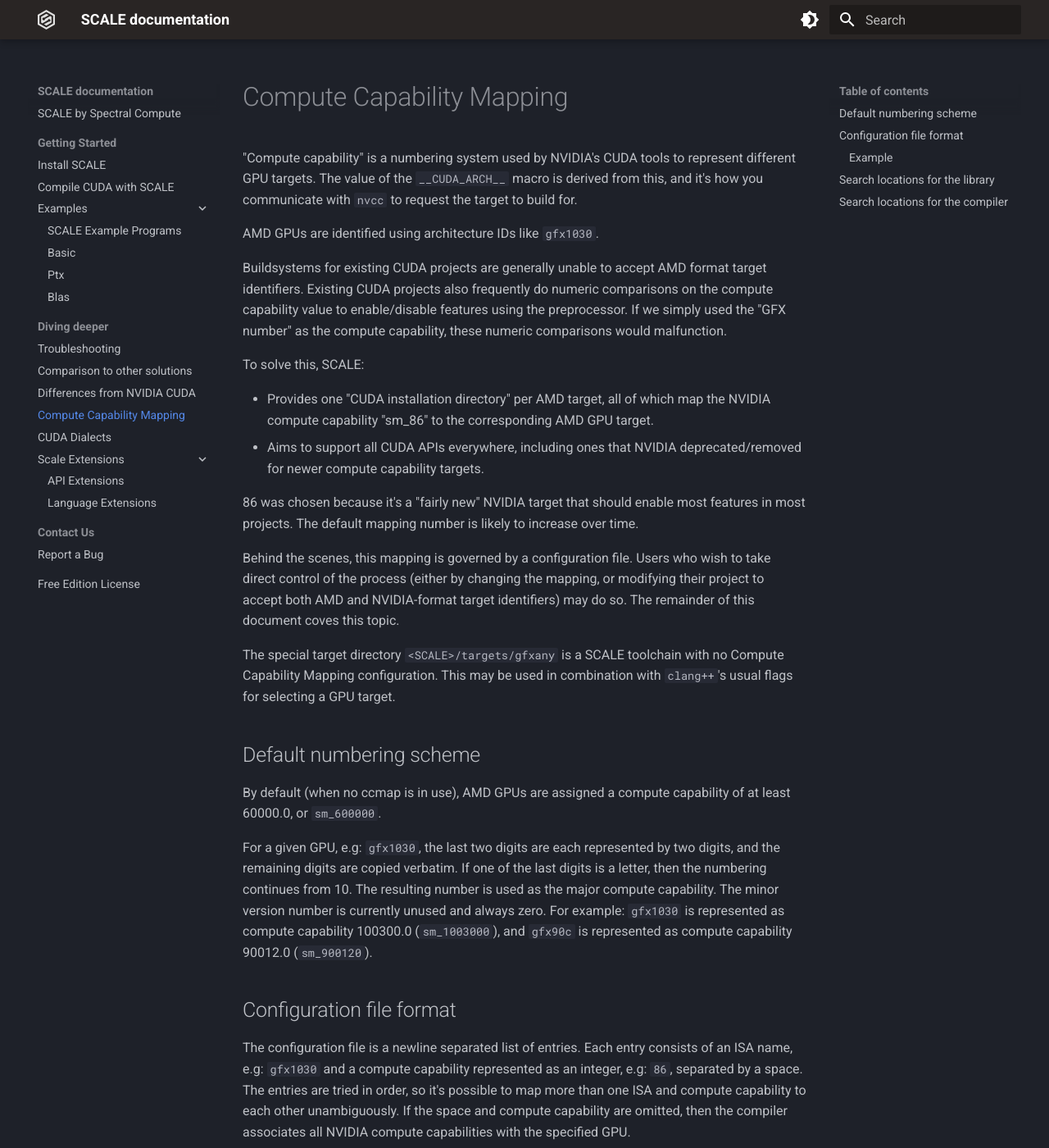
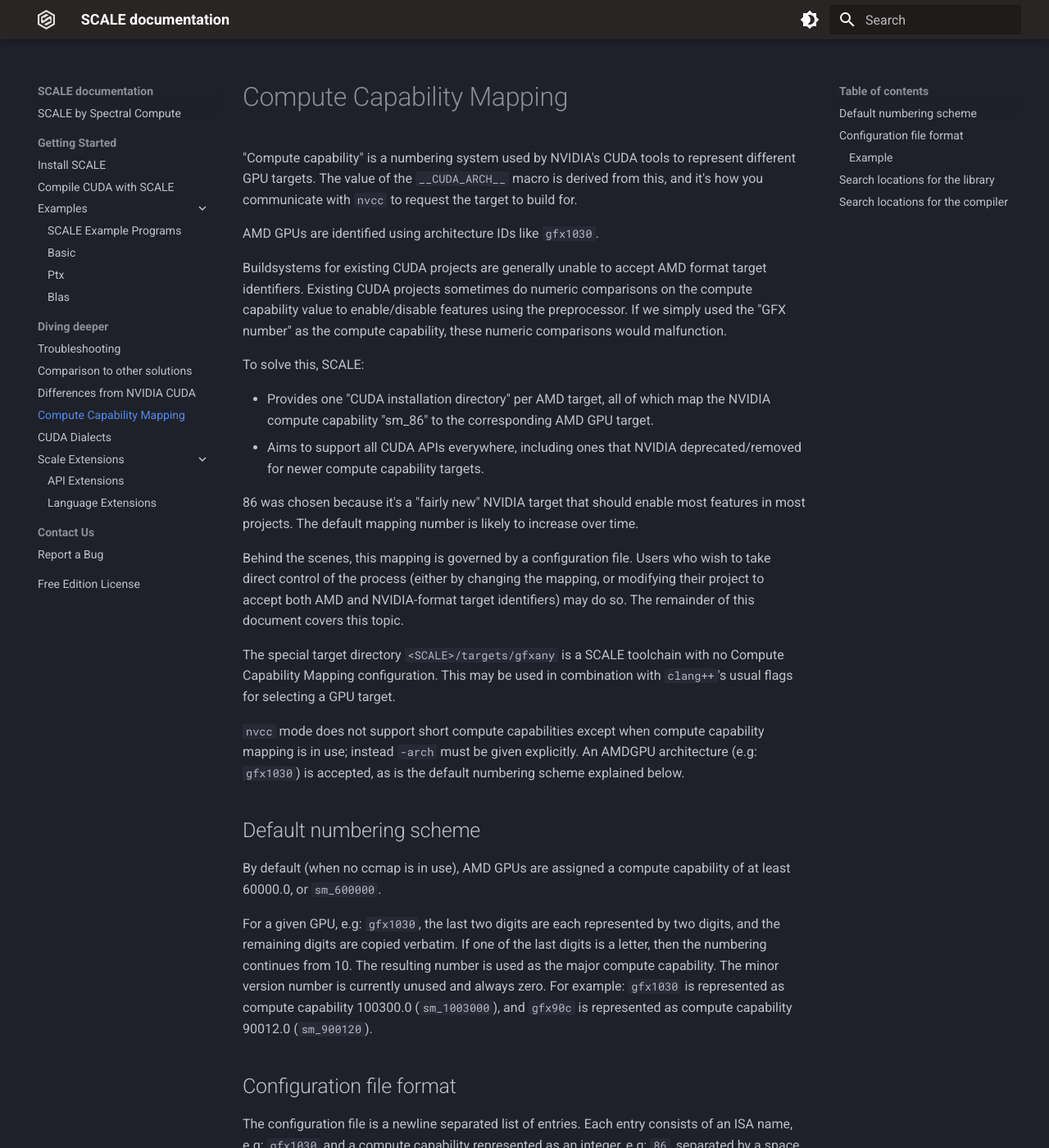
Before and after one commit to spectral-compute/scale-docs, an MkDocs documentation site: the page built from docs/manual/compute-capabilities.md, in a window 1280 px wide and 1400 px high. Shown: the whole window at 82% size. Built offline with MkDocs 1.6.1 and Material for MkDocs 9.7.7, drawn with Linux system fonts in a browser that asks for light colours.

Commit message:
Document that the default numbering scheme is supported by nvcc in gfxany mode

```diff
--- a/docs/manual/compute-capabilities.md
+++ b/docs/manual/compute-capabilities.md
@@ -8,7 +8,7 @@ target to build for.
 AMD GPUs are identified using architecture IDs like `gfx1030`.
 
 Buildsystems for existing CUDA projects are generally unable to accept AMD
-format target identifiers. Existing CUDA projects also frequently do numeric
+format target identifiers. Existing CUDA projects sometimes do numeric
 comparisons on the compute capability value to enable/disable features using
 the preprocessor. If we simply used the "GFX number" as the compute
 capability, these numeric comparisons would malfunction.
@@ -27,11 +27,16 @@ increase over time.
 Behind the scenes, this mapping is governed by a configuration file. Users
 who wish to take direct control of the process (either by changing the
 mapping, or modifying their project to accept both AMD and NVIDIA-format
-target identifiers) may do so. The remainder of this document coves this topic.
+target identifiers) may do so. The remainder of this document covers this topic.
 
 The special target directory `<SCALE>/targets/gfxany` is a SCALE toolchain
 with no Compute Capability Mapping configuration. This may be used in
 combination with `clang++`'s usual flags for selecting a GPU target.
+
+`nvcc` mode does not support short compute capabilities except when compute
+capability mapping is in use; instead `-arch` must be given explicitly. An
+AMDGPU architecture (e.g: `gfx1030`) is accepted, as is the default
+numbering scheme explained below.
 
 ## Default numbering scheme
 
@@ -45,8 +50,6 @@ resulting number is used as the major compute capability. The minor version
 number is currently unused and always zero. For example: `gfx1030` is
 represented as compute capability 100300.0 (`sm_1003000`), and `gfx90c` is
 represented as compute capability 90012.0 (`sm_900120`).
-
-
 
 ## Configuration file format
 
```
